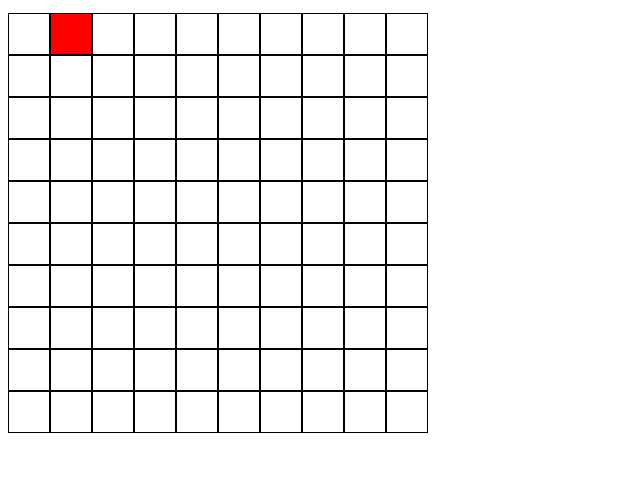
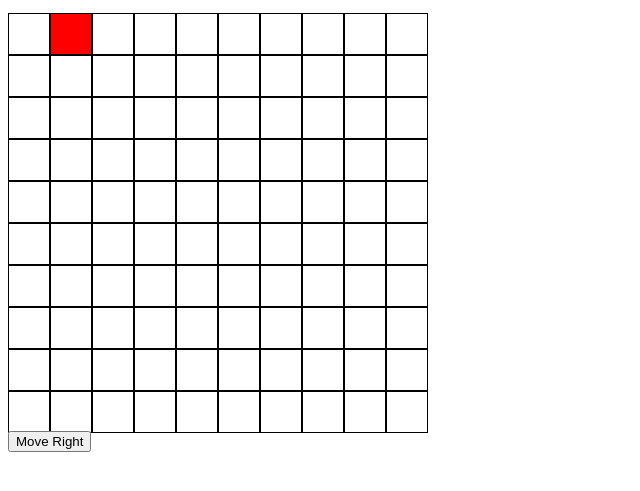
Before and after one commit to Not-Adithya/rule_simulator, a plain HTML site: page index.html in a window 1280 px wide. Shown: the part 101-592 px from the top of the page, without its empty margins (0-640 px from the left). Drawn offline with Linux system fonts and the light colour scheme.

Commit message:
Add button to move agent right in simulation

```diff
--- a/index.html
+++ b/index.html
@@ -24,6 +24,7 @@
     <h1>Adaptive Rule Simulator</h1>
     <p>Our simulation environment will be built here.</p>
     <div id="grid"></div>
+    <button onclick="moveRight()">Move Right</button>
     <script>
     let agent = {
     x: 0,
```
